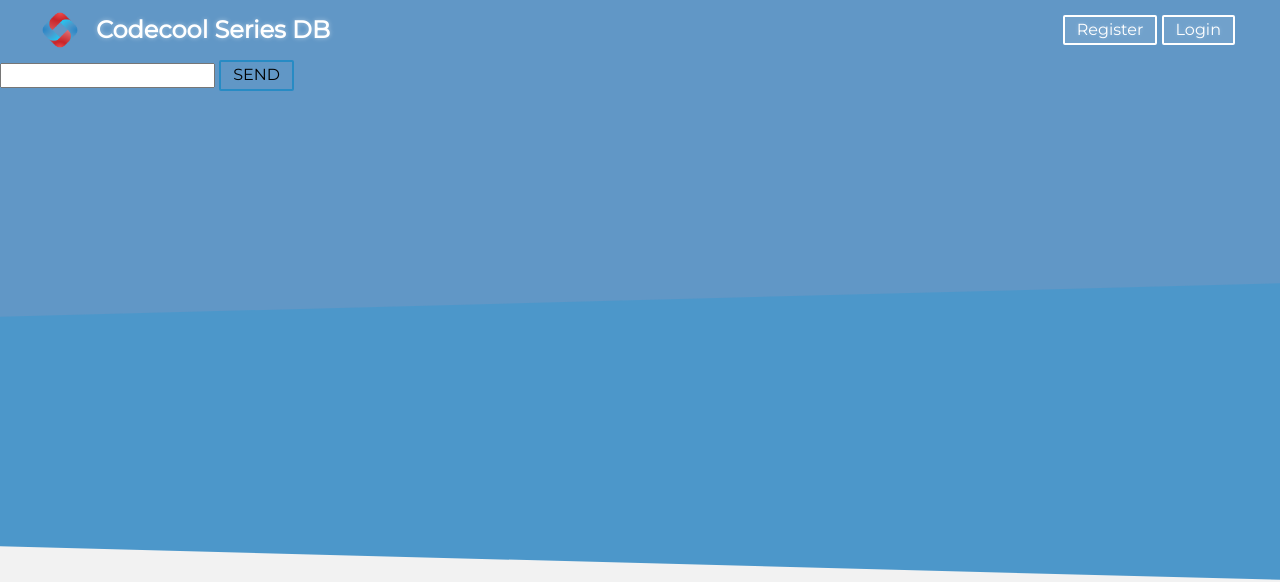
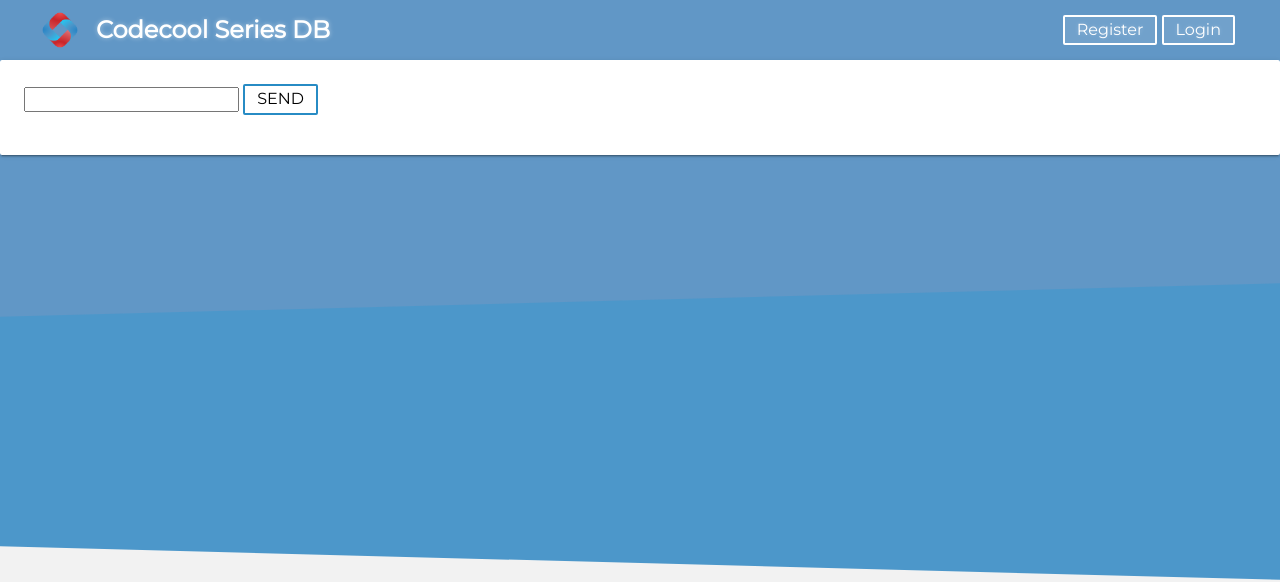
Before and after one commit to Eriknpy/Codecool-series, a Flask app: page /stars_for_the_stars in a window 1280 px wide. Shown: the top 582 px of the page. Run offline with Flask 2, Linux system fonts and the light colour scheme; some libraries are stand-ins or nearby versions.

Commit message:
style:stars_for_the_stars

```diff
--- a/templates/stars_for_the_stars.html
+++ b/templates/stars_for_the_stars.html
@@ -2,7 +2,7 @@
 {% block title %}Stars for the stars {% endblock %}
 {% block stars_for_the_stars %}<script src="{{ url_for('static', filename='js/stars-for-the-stars.js') }}" defer></script>{% endblock %}
 {% block content %}
-    <div>
+    <div class="card">
         <div>
             <input id="genre" name="genre" type="text">
             <button id="send" name="send" type="button" style="color: black">SEND</button>
```
